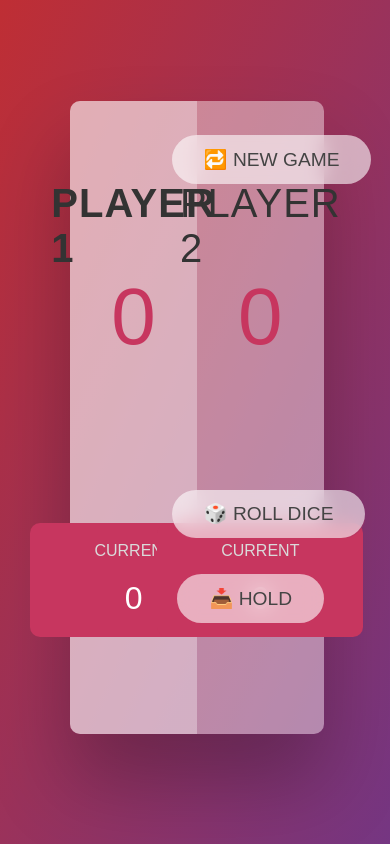
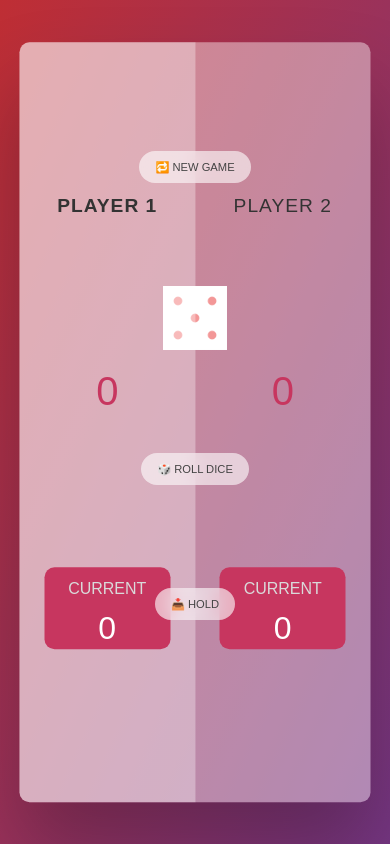
Before and after one commit to alok-96/Pig-Game, a plain HTML site: page index.html in a window 390 px wide. Drawn offline with Linux system fonts and the light colour scheme.

Commit message:
Made responsive

```diff
--- a/index.html
+++ b/index.html
@@ -30,11 +30,12 @@
             </div>
         </div>
     </div>
-
-    <img src="images/dice-5.png" alt="dice image" class="dice">
-    <button class="btn btn-new">🔁 NEW GAME</button>
-    <button class="btn btn-roll">🎲 ROLL DICE</button>
-    <button class="btn btn-hold">📥 HOLD</button>
+    <div class="actions">
+        <button class="btn btn-new">🔁 NEW GAME</button>
+        <img src="images/dice-5.png" alt="dice image" class="dice">
+        <button class="btn btn-roll">🎲 ROLL DICE</button>
+        <button class="btn btn-hold">📥 HOLD</button>
+    </div>
 </body>
 
 <script src="script.js"></script>
--- a/style.css
+++ b/style.css
@@ -7,6 +7,7 @@
 
 body{
     height: 100vh;
+    width: 100vw;
     background: linear-gradient(to top left, #753682 0%, #bf2e34 100%);
     font-family: 'Nunito', sans-serif;
     color:#333;
@@ -15,10 +16,11 @@ body{
 
 .main-block{
     position: absolute;
-    top: 12%;
-    left: 18%;
-    width: 65%;
-    height: 75%;
+    top: 50%;
+    left: 50%;
+    transform: translate(-50%, -50%);
+    width: 70vw;
+    height: 80vh;
     background-color: rgba(255, 255, 255, 0.35);
     box-shadow: 0 3rem 5rem rgba(0, 0, 0, 0.25);
     display: flex;
@@ -33,22 +35,22 @@ body{
     align-items: center;
     background-color: rgba(255, 255, 255, 0.1);
     transition: all 0.75s;
+    font-size: 1.2rem;
+    display: flex;
+    flex-direction: column;
+    justify-content: space-evenly;
 }
 
 .name{
-    position: relative;
-    top: 5rem;
     letter-spacing: 1px;
     font-size: 2.5rem;
 }
 .player1{
     border-radius: 10px 0px 0px 10px;
-    font-size: 1.2rem ;
 }
 
 .player2{
     border-radius: 0px 10px 10px 0px;
-    font-size: 1.2rem ;
 }
 
 .player-active{
@@ -69,8 +71,6 @@ body{
 }
 
 .score{
-    position: relative;
-    top: 5rem;
     font-size: 5rem;
     color: #c7365f;
 }
@@ -81,8 +81,6 @@ body{
     flex-direction: column;
     align-items: center;
     border-radius: 10px;
-    position: relative;
-    top: 15rem;
 }
 
 .current-label{
@@ -97,18 +95,27 @@ body{
     padding-bottom: 1.3rem;
 }
 
+.actions{
+    display: flex;
+    flex-direction: column;
+    justify-content: space-evenly;
+    align-items: center;
+    width: 100%;
+    height: 80%;
+    padding-block: 3rem;
+}
+
 .btn{
-    position:absolute;
-    font-size: 1.2rem;
+    font-size: 1rem;
     font-weight: 500;
     padding: 0.8rem 2rem;
     border: 0;
     border-radius: 50rem;
-    left: 44%;
     color: #444;
     cursor: pointer;
     background-color: rgba(255, 255, 255, 0.6);
     backdrop-filter: blur(10px);
+    outline: none;
 }
 
 .btn:active {
@@ -116,23 +123,78 @@ body{
     box-shadow: 0 1rem 2rem rgba(0, 0, 0, 0.15);
 }
 
-.btn-new{
-    top: 16%;
-}
-.btn-roll{
-    top: 58%;
-}
-.btn-hold{
-    top: 68%;
-    left: 45.5%;
-}
 .dice{
-    position: absolute;
-    left: 47.5%;
-    top: 30%;
-    width: 6rem;
+    width: 5rem;
 }
 
-.hidden{
-    display: none;
+
+@media screen and (max-width: 1100px) {
+    .main-block{
+        width: 90vw;
+        height: 80vh;
+    }
+
+    .btn{
+        font-size: 0.8rem;
+        padding: 0.8rem 1.3rem;
+    }
+
+    .name{
+        font-size: 2rem;
+    }
+
+    .score{
+        font-size: 4rem;
+    }
 }
+
+@media screen and (max-width: 750px) {
+    .current-label{
+        padding: 1.2rem 2rem;
+    }
+
+    .current-score{
+        padding-bottom: 0.5rem;
+    }
+}
+
+@media screen and (max-width: 650px) {
+    .main-block{
+        width: 90vw;
+        height: 90vh;
+    }
+
+    .btn{
+        font-size: 0.7rem;
+        padding: 0.6rem 1rem;
+    }
+
+    .name{
+        font-size: 1.5rem;
+    }
+
+    .score{
+        font-size: 3rem;
+    }
+
+    .current-label{
+        padding: 0.8rem 1.5rem;
+    }
+
+    .current-score{
+        padding-bottom: 0.1rem;
+    }
+
+    .dice{
+        width: 4rem;
+    }
+}
+
+@media screen and (max-width: 520px) {
+    .name{
+        font-size: 1.2rem;
+    }
+    .score{
+        font-size: 2.5rem;
+    }
+}
```
